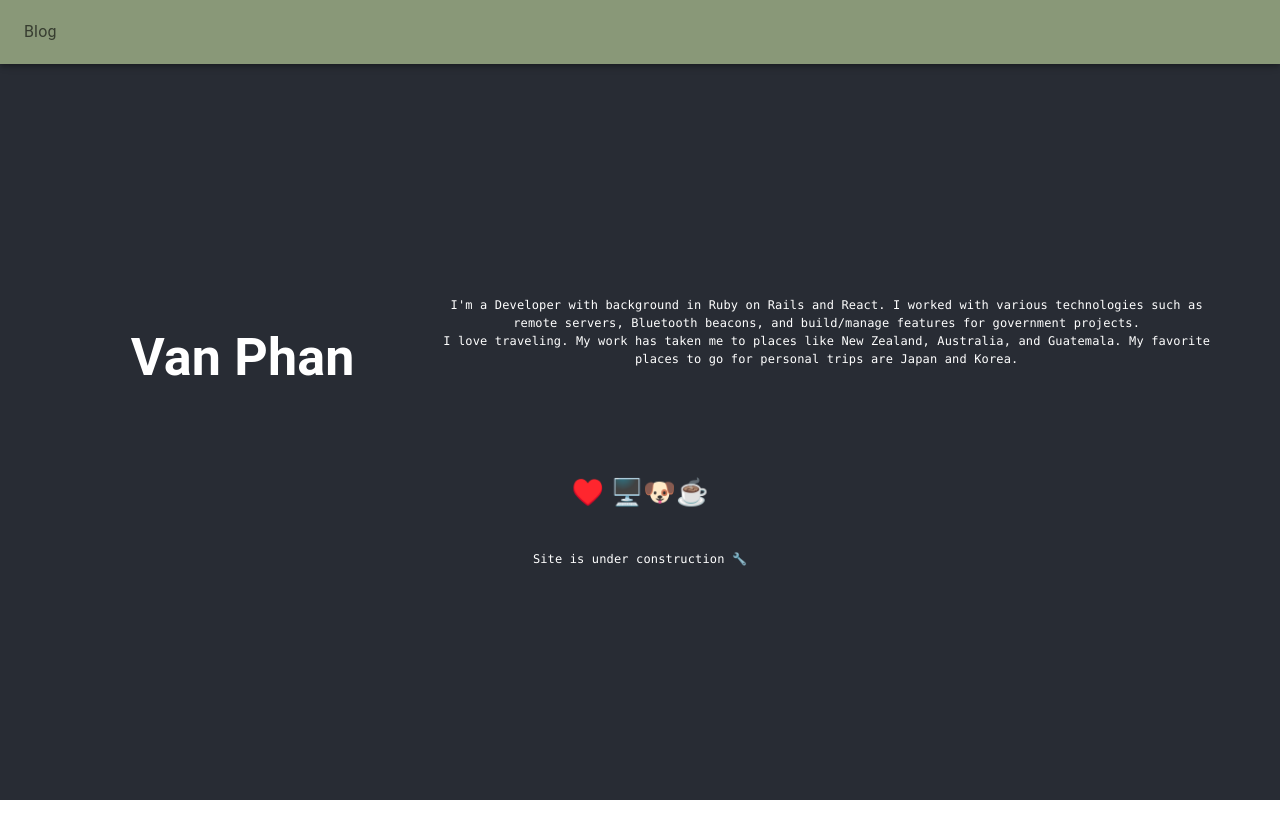
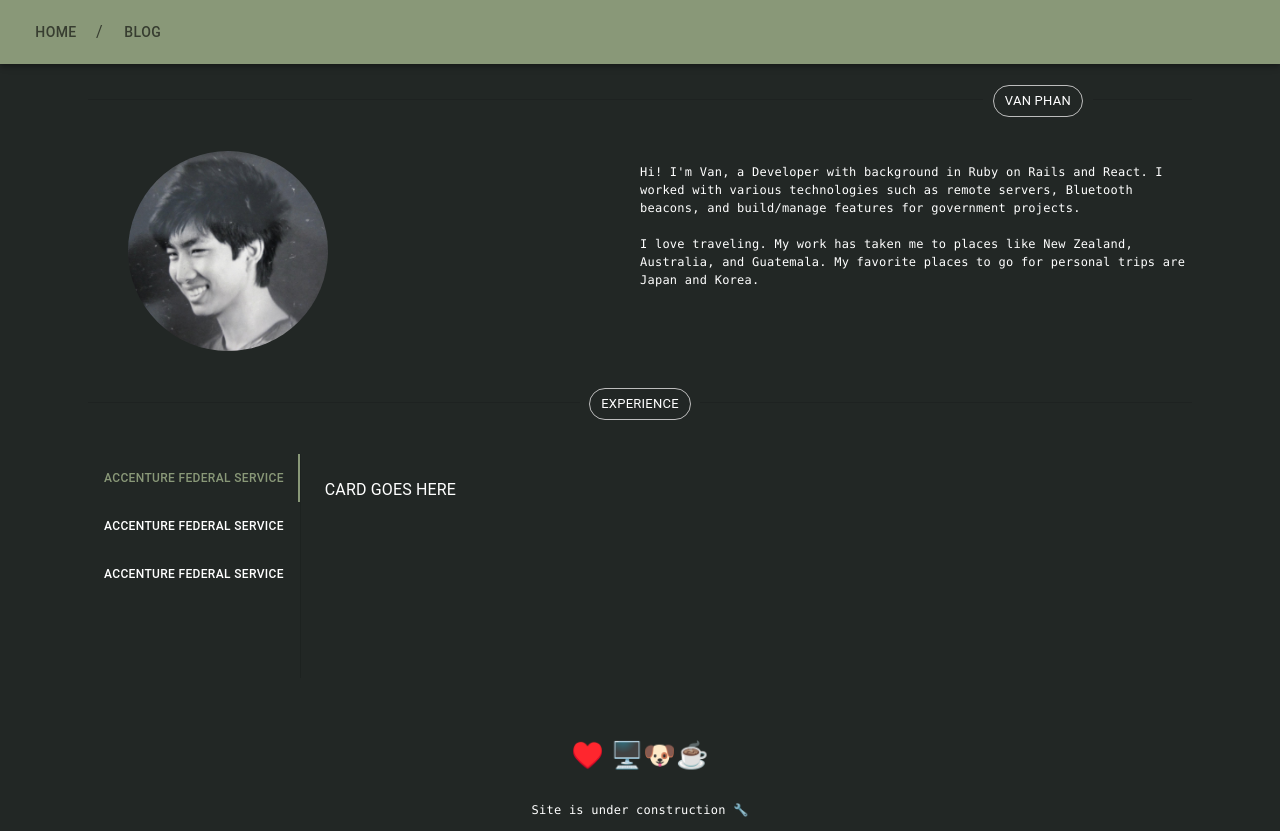
Before and after one commit to VansPhan/vanphan, a React (Create React App) app: page / in a window 1280 px wide. Before the commit the page ends 800 px from the top, so only its background shows below. Built offline with nearby package versions, Linux system fonts and the light colour scheme.

Commit message:
Added HOME and BLOG

```diff
--- a/src/App.css
+++ b/src/App.css
@@ -2,13 +2,8 @@
   text-align: center;
 }
 
-.App-logo {
-  height: 40vmin;
-  pointer-events: none;
-}
-
-.App-header {
-  background-color: #282c34;
+.App-body {
+  background-color: #222725;
   min-height: 100vh;
   display: flex;
   flex-direction: column;
--- a/src/App.js
+++ b/src/App.js
@@ -1,29 +1,28 @@
+import React, { useState } from 'react';
 import './App.css';
 import { ThemeProvider, Box, Container } from '@mui/material';
 import { theme } from './Components/Theme';
+import { Pages } from './Utilities/Pages';
 import Navbar from './Components/Navbar/Navbar';
-import { AboutMe } from './Content/AboutMe';
+import Home from './Components/Home';
+import { Footer } from './Components/Footer';
 
 function App() {
+  const [page, setPage] = useState(Pages.HOME);
+
   return (
     <div className="App">
       <ThemeProvider theme={theme}>
-        <header className="App-header">
-          <Navbar></Navbar>
+        <body className="App-body">
+          <Navbar onPageChange={setPage}></Navbar>
           <Container>
             <Box sx={{ my: 2 }}>
-              { AboutMe }
+              { page === Pages.HOME && <Home /> }
+              { page === Pages.BLOG && <h1>YAAHH</h1> }
             </Box>
           </Container>
-          <p>
-            <span className="heart">♥️</span> 🖥️🐶☕
-          </p>
-          <p className="small">
-            <code>
-              Site is under construction 🔧
-            </code>
-          </p>
-        </header>
+          { Footer }
+        </body>
       </ThemeProvider>
     </div>
   );
--- /dev/null
+++ b/src/Components/Career.js
@@ -0,0 +1,89 @@
+import * as React from 'react';
+import PropTypes from 'prop-types';
+import {
+  Tabs,
+  Tab,
+  Typography,
+  Box,
+} from '@mui/material';
+
+function TabPanel(props) {
+  const { children, value, index, ...other } = props;
+
+  return (
+    <div
+      role="tabpanel"
+      hidden={value !== index}
+      id={`vertical-tabpanel-${index}`}
+      aria-labelledby={`vertical-tab-${index}`}
+      {...other}
+    >
+      {value === index && (
+        <Box sx={{ p: 3 }}>
+          <Typography>{children}</Typography>
+        </Box>
+      )}
+    </div>
+  );
+}
+
+TabPanel.propTypes = {
+  children: PropTypes.node,
+  index: PropTypes.number.isRequired,
+  value: PropTypes.number.isRequired,
+};
+
+function a11yProps(index) {
+  return {
+    id: `vertical-tab-${index}`,
+    'aria-controls': `vertical-tabpanel-${index}`,
+  };
+}
+
+export default function Career() {
+  const [value, setValue] = React.useState(0);
+
+  const handleChange = (event, newValue) => {
+    setValue(newValue);
+  };
+
+  return (
+    <Box
+      sx={{ flexGrow: 1, display: 'flex', height: 224 }}
+    >
+      <Tabs
+        orientation="vertical"
+        variant="scrollable"
+        value={value}
+        onChange={handleChange}
+        aria-label="Career Tabs"
+        sx={{ borderRight: 1, borderColor: 'divider' }}
+      >
+        <Tab
+          sx={{color: 'white', fontSize: '0.75rem'}}
+          label="Accenture Federal Service"
+          {...a11yProps(0)}
+        />
+        <Tab
+          sx={{color: 'white', fontSize: '0.75rem'}}
+          label="Accenture Federal Service"
+          {...a11yProps(1)}
+        />
+        <Tab
+          sx={{color: 'white', fontSize: '0.75rem'}}
+          label="Accenture Federal Service"
+          {...a11yProps(2)}
+        />
+      </Tabs>
+      <TabPanel value={value} index={0}>
+        CARD GOES HERE
+      </TabPanel>
+      <TabPanel value={value} index={1}>
+        Item Two
+      </TabPanel>
+      <TabPanel value={value} index={2}>
+        Item Three
+      </TabPanel>
+    </Box>
+  );
+}
--- /dev/null
+++ b/src/Components/Footer.js
@@ -0,0 +1,14 @@
+import { Box } from "@mui/system";
+
+export const Footer = (
+  <Box>
+    <p>
+      <span className="heart">♥️</span> 🖥️🐶☕
+    </p>
+    <p className="small">
+      <code>
+        Site is under construction 🔧
+      </code>
+    </p>
+  </Box>
+);
--- /dev/null
+++ b/src/Components/Home.js
@@ -0,0 +1,38 @@
+import { Box, Container } from "@mui/system";
+import { Divider, Chip } from "@mui/material";
+import { AboutMe } from "../Content/AboutMe";
+import Career from "./Career";
+
+function Home() {
+
+  return (
+    <Container>
+      <Box mb={4}>
+        <Divider textAlign="right">
+          <Chip
+            variant="outlined"
+            label="VAN PHAN"
+            sx={{color: 'white'}}
+          />
+        </Divider>
+      </Box>
+      <Box mb={4}>
+        { AboutMe }
+      </Box>
+      <Box mb={4}>
+        <Divider textAlign="center">
+          <Chip
+            label="EXPERIENCE"
+            variant="outlined"
+            sx={{color: 'white'}}
+          />
+        </Divider>
+      </Box>
+      <Box mb={4}>
+        <Career />
+      </Box>
+    </Container>
+  )
+}
+
+export default Home;
--- a/src/Components/Navbar/Navbar.js
+++ b/src/Components/Navbar/Navbar.js
@@ -3,12 +3,13 @@ import PropTypes from 'prop-types';
 import {
   AppBar,
   Breadcrumbs,
-  Link,
+  Button,
   Toolbar,
   CssBaseline,
   useScrollTrigger,
   Slide,
 } from '@mui/material';
+import { Pages } from '../../Utilities/Pages';
 
 function HideOnScroll(props) {
   const { children, window } = props;
@@ -36,9 +37,20 @@ export default function Navbar(props) {
         <AppBar>
           <Toolbar>
             <Breadcrumbs aria-label="breadcrumb">
-              <Link underline="hover" color="inherit" href="/">
+              <Button
+                variant="text"
+                color="inherit"
+                onClick={() => props.onPageChange(Pages.HOME)}
+              >
+                Home
+              </Button>
+              <Button
+                variant="text"
+                color="inherit"
+                onClick={() => props.onPageChange(Pages.BLOG)}
+              >
                 Blog
-              </Link>
+              </Button>
             </Breadcrumbs>
           </Toolbar>
         </AppBar>
--- a/src/Content/AboutMe.js
+++ b/src/Content/AboutMe.js
@@ -1,20 +1,26 @@
-import React from "react";
-import { Grid } from "@mui/material";
+import { Grid, Box, Avatar } from "@mui/material";
 
 export const AboutMe = (
-  <Grid container spacing={2} columns={12}>
-    <Grid xs={4}>
-      <h1>Van Phan</h1>
+  <Grid container spacing={0} columns={12}>
+    <Grid xs={6}>
+      <Avatar
+        alt="Van Phan"
+        src="aboutme.png"
+        sx={{ width: 200, height: 200, marginLeft: 5 }}
+      />
     </Grid>
-    <Grid xs={8}>
-      <p className="small">
+    <Grid xs={6}>
+      <Box sx={{ textAlign: 'left' }} className="small">
+        <p>
           <code>
-          I'm a Developer with background in Ruby on Rails and React. I worked with various technologies such as remote servers, Bluetooth beacons, and build/manage features for government projects.
+            Hi! I'm Van, a Developer with background in Ruby on Rails and React. I worked with various technologies such as remote servers, Bluetooth beacons, and build/manage features for government projects.
+            <br />
             <br />
             I love traveling. My work has taken me to places like New Zealand, Australia, and Guatemala.
             My favorite places to go for personal trips are Japan and Korea.
           </code>
         </p>
+      </Box>
     </Grid>
   </Grid>
 );
--- /dev/null
+++ b/src/Utilities/Pages.js
@@ -0,0 +1,4 @@
+export const Pages = {
+  HOME: 'home',
+  BLOG: 'blog',
+}
```
Also changed, not shown: public/aboutme.png (added), public/me.png (added), src/Components/CareerCard.js (added). Lines whose indentation alone changed are shown as unchanged.
